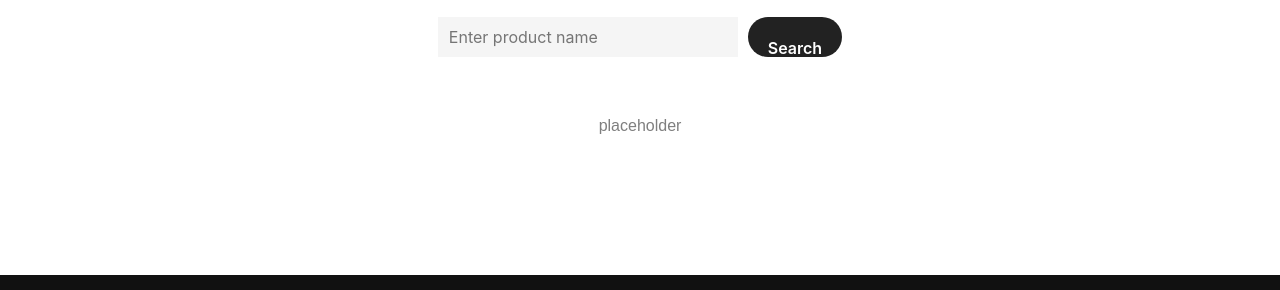
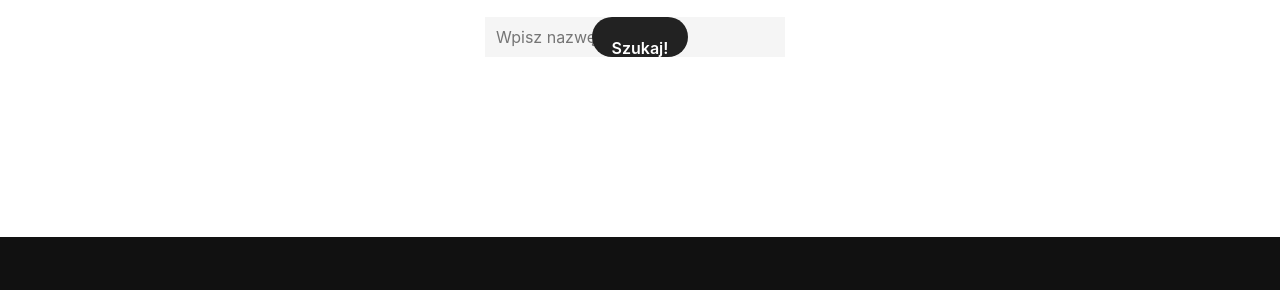
Before and after one commit to MBykowy/AlkoLove, a website: page public/wyszukiwarka/index.html in a window 1280 px wide. Shown: the part 205-495 px from the top of the page. Drawn offline with nearby package versions, Linux system fonts and the light colour scheme.

Commit message:
wycentrowanie obrazka

```diff
--- a/public/wyszukiwarka/index.html
+++ b/public/wyszukiwarka/index.html
@@ -336,6 +336,7 @@
 			font-size: 1.5em;
 			line-height: 1.6;
 		}
+
 		/* dodane przezemnie */
 		body {
 			font-family: Arial, sans-serif;
@@ -379,6 +380,7 @@
 			border-top: 1px solid #ccc;
 			margin: 20px 0;
 		}
+
 		/* dodane przezemnie-koniec */
 	</style>
 	<link nowprocket data-no-minify="1" data-no-optimize="1" rel="stylesheet" id="wp-dark-mode-css"
@@ -570,14 +572,20 @@
 						max-height: 200px;
 						/* adjust as needed */
 					}
+
+					.center-vertical {
+						position: absolute;
+						top: 50%;
+						transform: translateY(-50%);
+					}
 				</style>
 				<form id="productForm">
-					<input type="text" id="productName" placeholder="Enter product name">
-					<button type="submit">Search</button>
+					<input type="text" id="productName" placeholder="Wpisz nazwę produktu">
+					<button type="submit" class="center-vertical">Szukaj!</button>
 				</form>
 			</div>
 
-			<div id="productInfo">placeholder</div>
+			<div id="productInfo"></div>
 
 			<script type="module">
 				document.getElementById('productForm').addEventListener('submit', function(e) {
```
Lines whose indentation alone changed are shown as unchanged.
